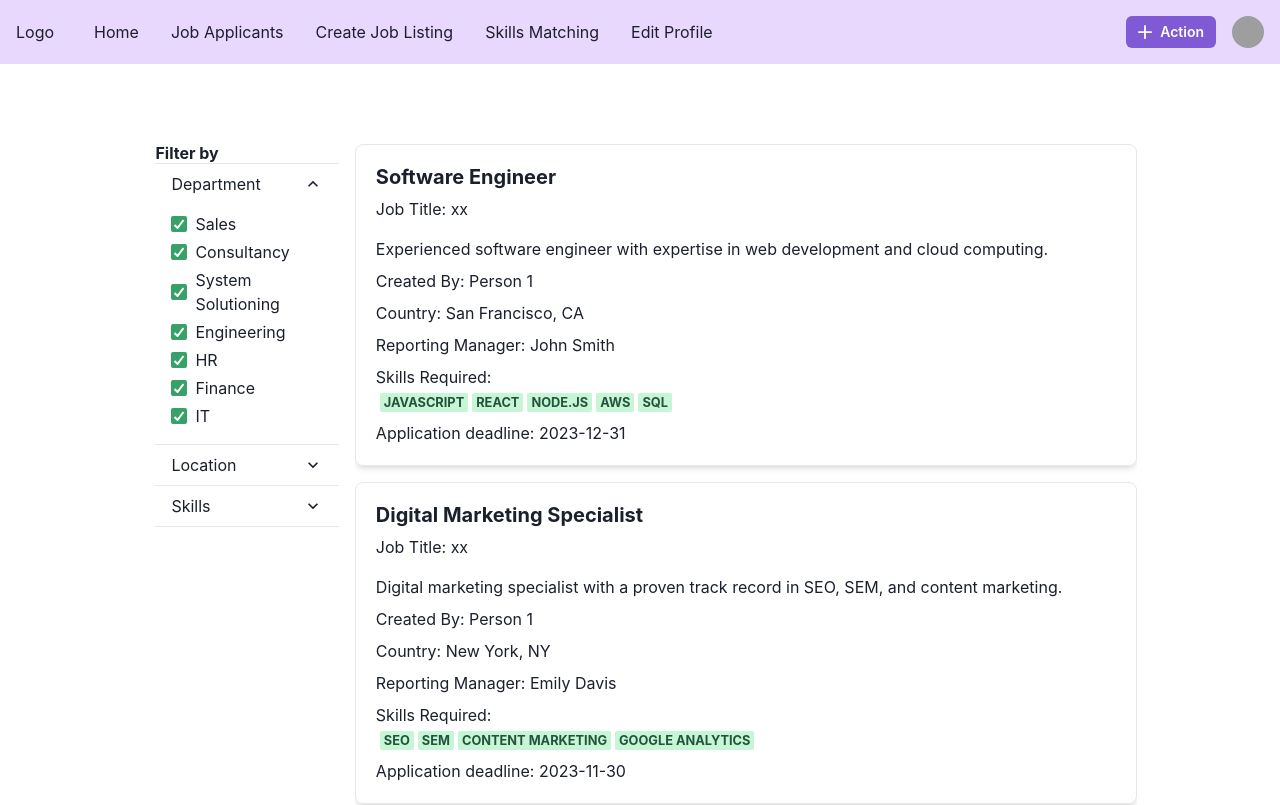
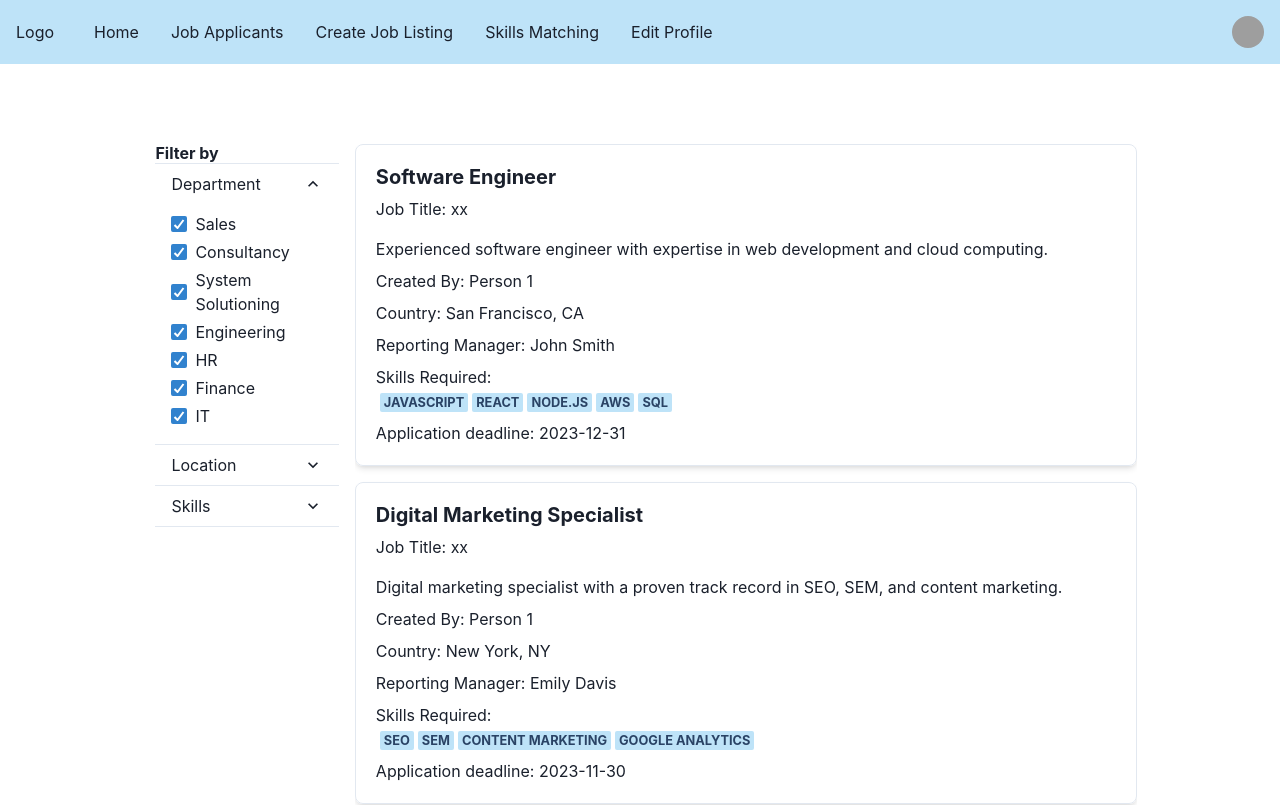
Before and after one commit to boonyeow/SPM2023, a React (Vite) app in the folder sbrb-frontend/: page /listings in a window 1280 px wide. Shown: the top 805 px of the page. Built offline with nearby package versions, Linux system fonts and the light colour scheme; sample sign-in values are in the browser's storage; grey boxes are pictures that could not be loaded.

Commit message:
fix: standardise colour SPM-63

```diff
--- a/sbrb-frontend/src/components/FilterRoleListings.jsx
+++ b/sbrb-frontend/src/components/FilterRoleListings.jsx
@@ -52,7 +52,7 @@ function FilterRoleListing() {
               </AccordionButton>
             </h2>
             <AccordionPanel pb={4}>
-              <CheckboxGroup colorScheme="green" defaultValue={category.values}>
+              <CheckboxGroup colorScheme="blue" defaultValue={category.values}>
                 <Stack spacing={[1]} direction={["column"]}>
                   {category.values.map((value) => (
                     <Checkbox key={value} value={value}>
--- a/sbrb-frontend/src/components/NavBar.jsx
+++ b/sbrb-frontend/src/components/NavBar.jsx
@@ -33,10 +33,8 @@ const NavLink = ({ children }) => {
       px={2}
       py={1}
       rounded="md"
-      _hover={{
-        textDecoration: "none",
-        bg: useColorModeValue("purple.200", "purple.700"),
-      }}
+      _hover={{ color: 'white', bg: 'blue.700' }}
+      _active={{ color: 'white', bg: 'blue.600' }}
       href={children.to}>
       {children.name}
     </Box>
@@ -48,7 +46,7 @@ export default function NavBar() {
   const { loginInfo } = useLoginContext();
 
   return (
-    <Box bg={useColorModeValue("purple.100", "purple.900")} px={4}>
+    <Box bg={useColorModeValue("blue.100", "blue.900")} px={4}>
       <Flex h={16} alignItems="center" justifyContent="space-between">
         <IconButton
           size="md"
@@ -66,14 +64,6 @@ export default function NavBar() {
           </HStack>
         </HStack>
         <Flex alignItems="center">
-          <Button
-            variant="solid"
-            colorScheme="purple"
-            size="sm"
-            mr={4}
-            leftIcon={<AddIcon />}>
-            Action
-          </Button>
           <Menu>
             <MenuButton
               as={Button}
--- a/sbrb-frontend/src/components/RoleListingCard.jsx
+++ b/sbrb-frontend/src/components/RoleListingCard.jsx
@@ -27,9 +27,19 @@ function RoleListingCard({
 <Box p={5} shadow="md" borderWidth="1px" {...rest} position="relative" borderRadius="lg">
   {loginInfo.role === 'HR' && (
     <Link to={`/listings/${roleListingId}/applications`}>
-          <Button id="viewJobButton" position="absolute" top={2} right={2}>
+      <Box
+        position="absolute"
+        top={2}
+        right={2}
+        colorScheme="blue"
+        _hover={{ bg: 'blue.700' }}
+        _active={{ bg: 'blue.600' }}
+        borderRadius="lg"
+      >
+        <Button id="viewJobButton" colorScheme="blue">
           View Job Applicants
         </Button>
+      </Box>
     </Link>
   )}
 
@@ -43,7 +53,7 @@ function RoleListingCard({
       <Text mt={2}>Reporting Manager: {manager}</Text>
       <Text mt={2}>Skills Required:</Text>
       {skills.map((skill) => (
-        <Badge ml="1" fontSize="0.8em" colorScheme="green" key={skill}>
+        <Badge ml="1" fontSize="0.8em" colorScheme="blue" key={skill}>
           {skill}
         </Badge>
       ))}
--- a/sbrb-frontend/src/pages/JobApplicants.jsx
+++ b/sbrb-frontend/src/pages/JobApplicants.jsx
@@ -123,7 +123,7 @@ function JobApplicantsCard({ staff_fname, staff_lname, staff_id, desc, date, ski
         <Text>Skills:</Text>
         <Box>
           {skills.map((skill) => (
-            <Badge ml="1" fontSize="0.8em" colorScheme="green" key={skill}>
+            <Badge ml="1" fontSize="0.8em" colorScheme="blue" key={skill}>
               {skill}
             </Badge>
           ))}
```
Lines whose indentation alone changed are shown as unchanged.
